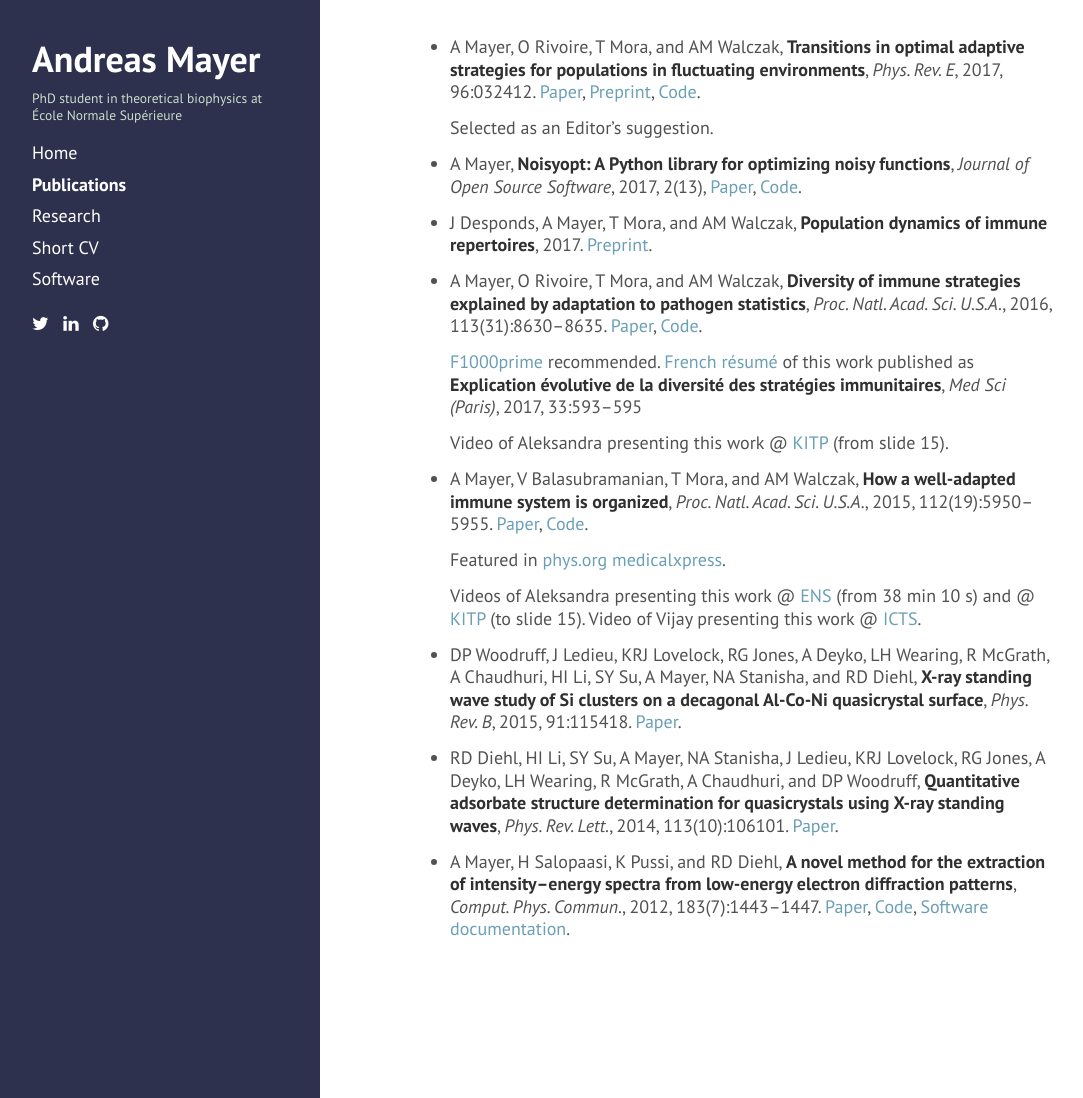
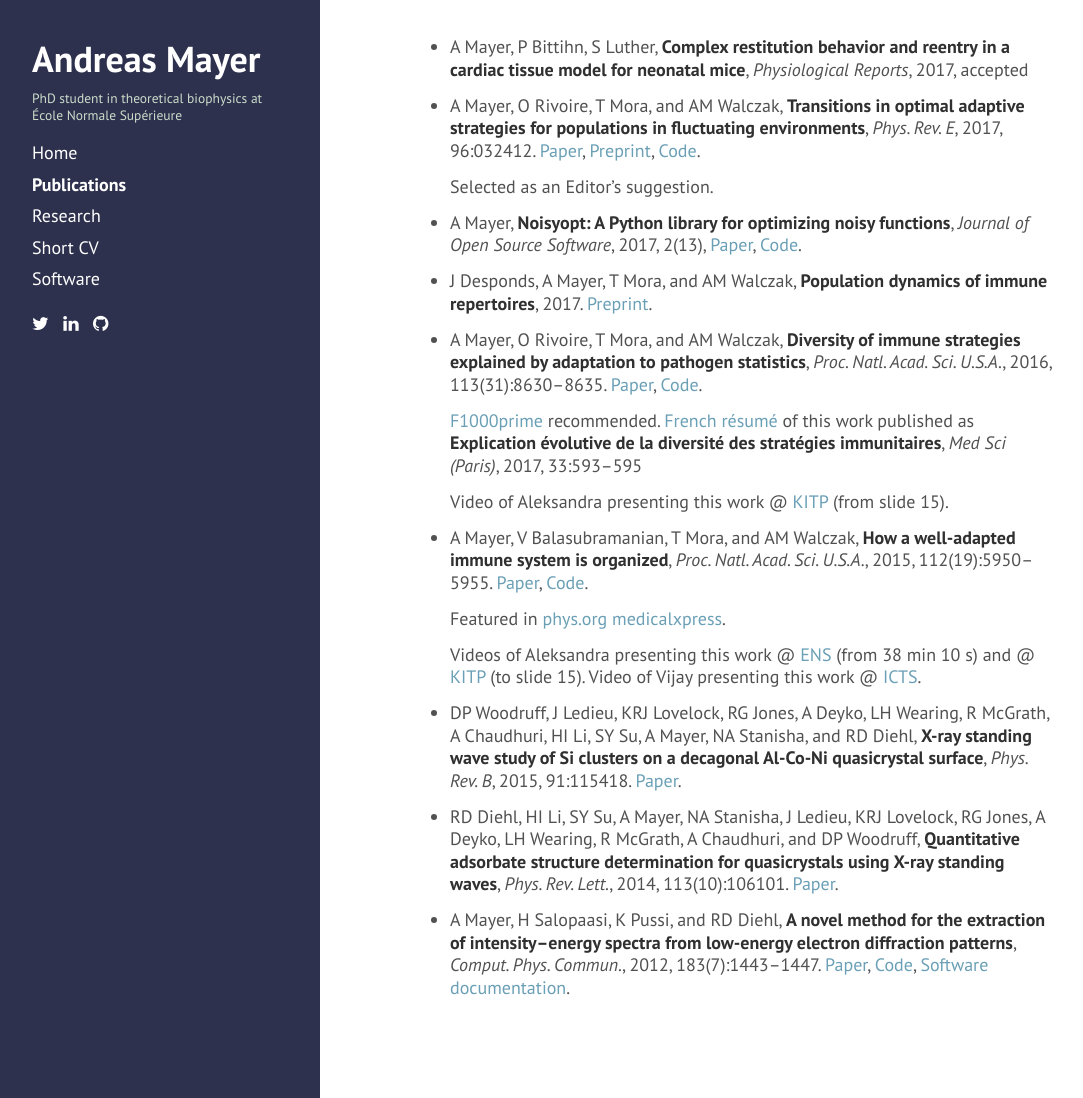
Before and after one commit to andim/andim.github.io, a Jekyll site: the page built from publications.md, in a window 1280 px wide and 1098 px high. Shown: the whole window, without its empty margins (4-1087 px from the left). Built offline with Jekyll 4.4.1, drawn with Linux system fonts in a browser that asks for light colours; nearby versions of some CDN libraries.

Commit message:
added phys rep paper to publication list

```diff
--- a/publications.md
+++ b/publications.md
@@ -2,6 +2,8 @@
 layout: page
 title: Publications
 ---
+
+* A Mayer, P Bittihn, S Luther, **Complex restitution behavior and reentry in a cardiac tissue model for neonatal mice**, *Physiological Reports*, 2017, accepted
 
 *   A Mayer, O Rivoire, T Mora, and AM Walczak, **Transitions in optimal adaptive strategies for populations in fluctuating environments**, *Phys. Rev. E*, 2017, 96:032412. [Paper](https://doi.org/10.1103/PhysRevE.96.032412), [Preprint](https://arxiv.org/abs/1703.09780), [Code](https://github.com/andim/transitions-paper).
 
```
